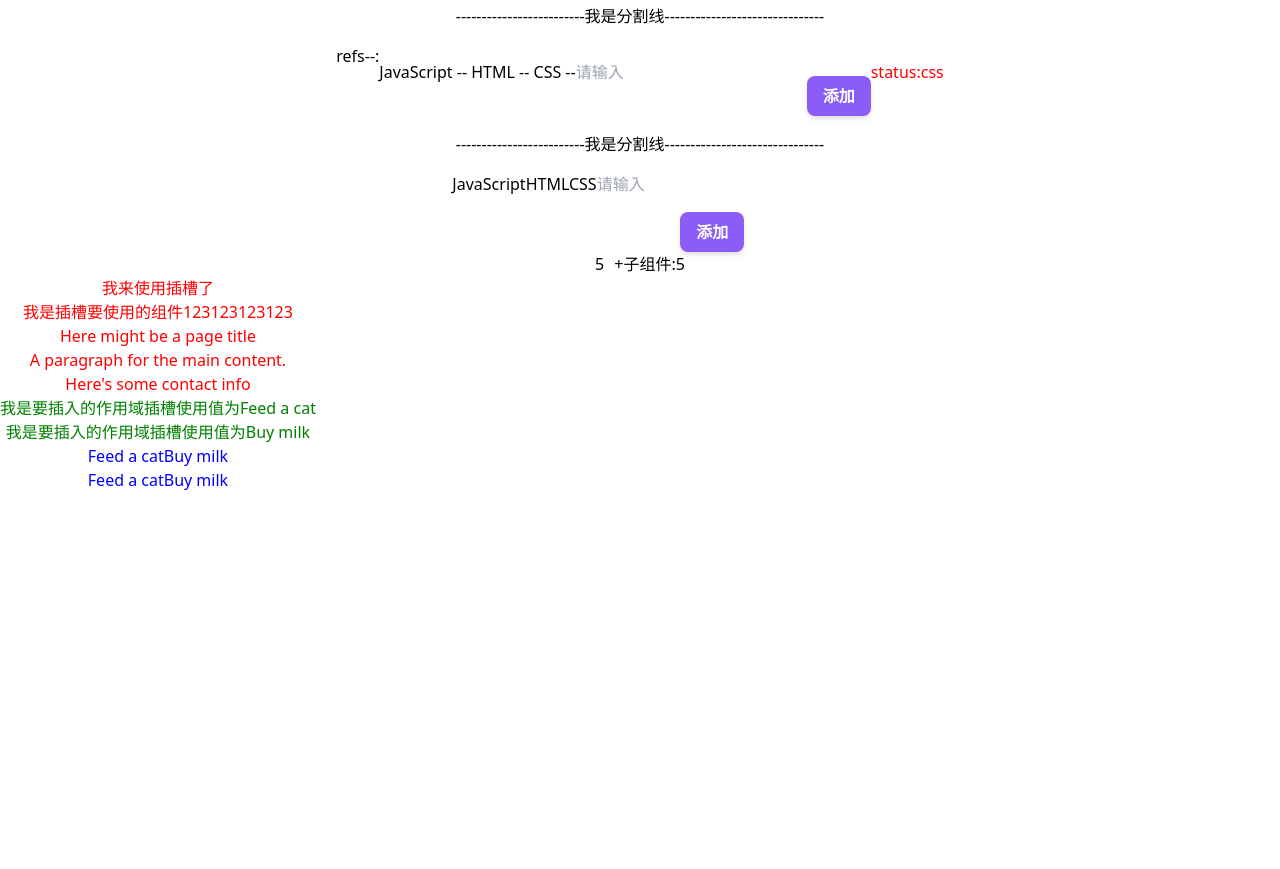
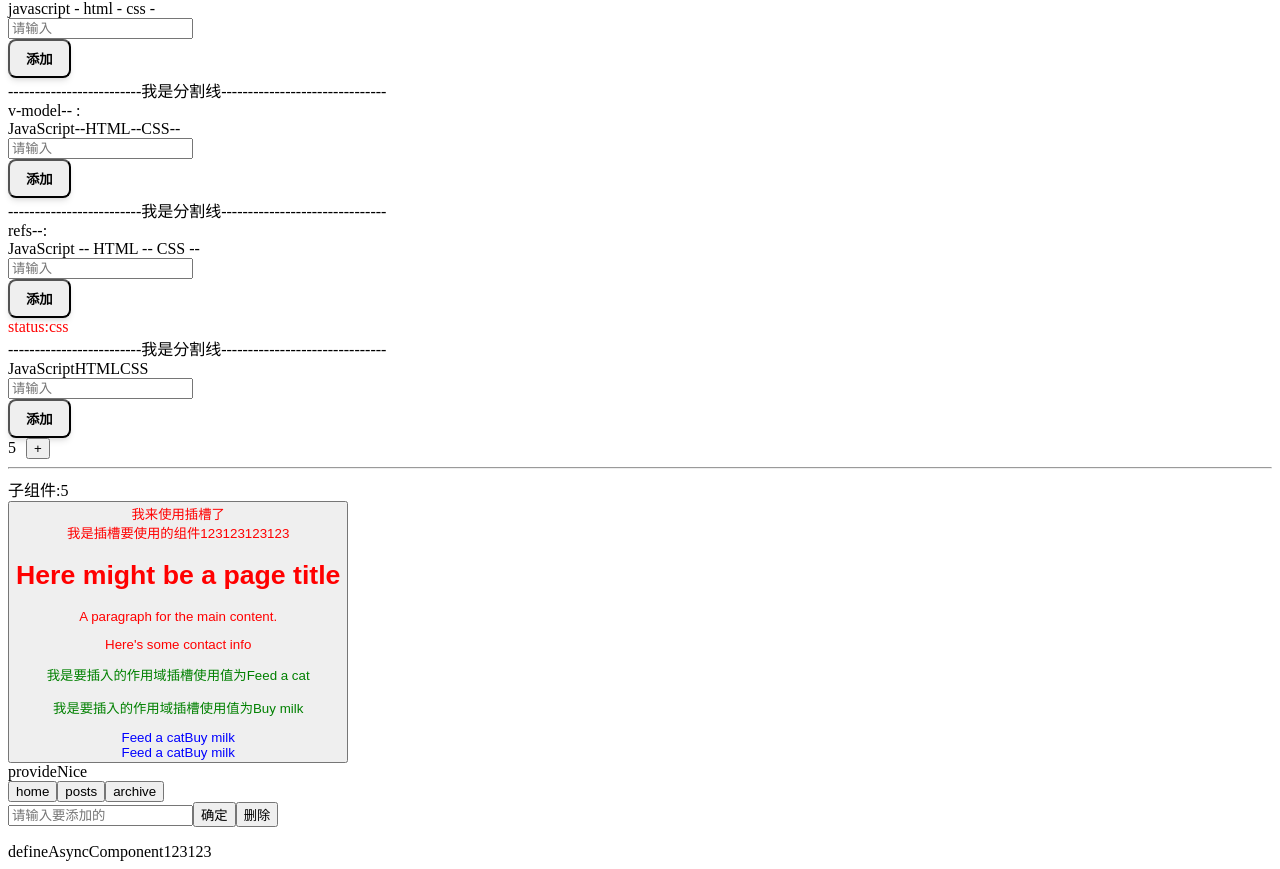
Before and after one commit to codehzy/vite-ts-project, a Vue app: page / in a window 1280 px wide. Shown: the part 1155-2024 px from the top of the page. Before the commit the page ends 1647 px from the top, so only its background shows below. Built offline with nearby package versions, Linux system fonts and the light colour scheme.

Commit message:
✨ feat(provide&componet): provide动态组件异步组件

```diff
--- a/src/components/HelloWorld.vue
+++ b/src/components/HelloWorld.vue
@@ -9,6 +9,8 @@ import Refs from './communicate/refs/index.vue'
 import Provide from './communicate/provide/index.vue'
 import TexTest from './tsx/index'
 import useSlot from './slot/useSlot.vue'
+import provideParent from './provide/parent.vue'
+import tabMain from './isComponents/tabMain.vue'
 
 const count = ref(0)
 
@@ -144,6 +146,12 @@ const getData = () => {
   </div>
 
   <useSlot></useSlot>
+
+  <!-- provide inject -->
+  <provideParent></provideParent>
+
+  <!-- isComponents -->
+  <tabMain></tabMain>
 </template>
 
 <style scoped>
--- /dev/null
+++ b/src/components/isComponents/Archive.vue
@@ -0,0 +1,7 @@
+<template>
+  <div>archive</div>
+</template>
+
+<script lang="ts" setup></script>
+
+<style lang="scss" scoped></style>
--- /dev/null
+++ b/src/components/isComponents/Home.vue
@@ -0,0 +1,7 @@
+<template>
+  <div class="demo-tab">Home component</div>
+</template>
+
+<script lang="ts" setup></script>
+
+<style lang="scss" scoped></style>
--- /dev/null
+++ b/src/components/isComponents/Posts.vue
@@ -0,0 +1,30 @@
+<template>
+  <div>
+    <input v-model="inputValue" placeholder="请输入要添加的" />
+    <button @click="handleAddClick">确定</button>
+    <button @click="handleRemove">删除</button>
+    <ul>
+      <li v-for="(item, index) in list" :index="item">
+        第{{ index }} --- {{ item }}
+      </li>
+    </ul>
+  </div>
+</template>
+
+<script lang="ts" setup>
+import { reactive, ref } from 'vue'
+
+const inputValue = ref('')
+const list = reactive<Array<String>>([])
+
+const handleAddClick = () => {
+  list.push(inputValue.value)
+  inputValue.value = ''
+}
+
+const handleRemove = () => {
+  list.splice(-1, 1)
+}
+</script>
+
+<style lang="scss" scoped></style>
--- /dev/null
+++ b/src/components/isComponents/asyncComponent.vue
@@ -0,0 +1,7 @@
+<template>
+  <div>defineAsyncComponent123123</div>
+</template>
+
+<script lang="ts" setup></script>
+
+<style lang="scss" scoped></style>
--- /dev/null
+++ b/src/components/isComponents/tabMain.vue
@@ -0,0 +1,107 @@
+<template>
+  <div>
+    <button
+      v-for="(tab, index) in tabs"
+      :key="index"
+      @click="currentTabComponentClick(tab.value)"
+    >
+      {{ tab.key }}
+    </button>
+
+    <keep-alive>
+      <component :is="currentType" />
+    </keep-alive>
+
+    <Suspense>
+      <asyncComponent />
+    </Suspense>
+  </div>
+</template>
+
+<script lang="ts" setup>
+import { defineAsyncComponent, ref, shallowRef, Suspense } from 'vue'
+import Home from './Home.vue'
+import Posts from './Posts.vue'
+import Archive from './Archive.vue'
+
+const asyncComponent = defineAsyncComponent(
+  () => import('./asyncComponent.vue')
+)
+
+const tabs = shallowRef([
+  {
+    key: 'home',
+    value: Home
+  },
+  {
+    key: 'posts',
+    value: Posts
+  },
+  {
+    key: 'archive',
+    value: Archive
+  }
+])
+const currentType = shallowRef(Posts)
+
+// 方法一
+// const tabs = shallowRef([
+//   {
+//     key: 'home',
+//     value: Home
+//   },
+//   {
+//     key: 'posts',
+//     value: Posts
+//   },
+//   {
+//     key: 'archive',
+//     value: Archive
+//   }
+// ])
+// let currentTab = shallowRef(Home)
+
+// const clickCurrentTab = (tab) => {
+//   currentTab.value = tab
+// }
+
+// 方法二
+
+const currentTabComponentClick = (tab) => {
+  currentType.value = tab
+}
+</script>
+
+<style lang="scss" scoped>
+// .demo {
+//   font-family: sans-serif;
+//   border: 1px solid #eee;
+//   border-radius: 2px;
+//   padding: 20px 30px;
+//   margin-top: 1em;
+//   margin-bottom: 40px;
+//   user-select: none;
+//   overflow-x: auto;
+// }
+
+// .tab-button {
+//   padding: 6px 10px;
+//   border-top-left-radius: 3px;
+//   border-top-right-radius: 3px;
+//   border: 1px solid #ccc;
+//   cursor: pointer;
+//   background: #f0f0f0;
+//   margin-bottom: -1px;
+//   margin-right: -1px;
+// }
+// .tab-button:hover {
+//   background: #e0e0e0;
+// }
+// .tab-button.active {
+//   background: #e0e0e0;
+// }
+// .demo-tab {
+//   border: 1px solid #ccc;
+//   padding: 10px;
+// }
+</style>
--- /dev/null
+++ b/src/components/provide/child.vue
@@ -0,0 +1,11 @@
+<template>
+  <div>
+    <childChild></childChild>
+  </div>
+</template>
+
+<script lang="ts" setup>
+import childChild from './childchild.vue'
+</script>
+
+<style lang="scss" scoped></style>
--- /dev/null
+++ b/src/components/provide/childchild.vue
@@ -0,0 +1,11 @@
+<template>
+  <div>{{ parentTitle }}</div>
+</template>
+
+<script lang="ts" setup>
+import { inject } from 'vue'
+
+const parentTitle = inject('parentTitle')
+</script>
+
+<style lang="scss" scoped></style>
--- /dev/null
+++ b/src/components/provide/parent.vue
@@ -0,0 +1,16 @@
+<template>
+  <div>
+    <child></child>
+  </div>
+</template>
+
+<script lang="ts" setup>
+import { ref, provide } from 'vue'
+import child from './child.vue'
+
+const title = ref('provideNice')
+
+provide('parentTitle', title)
+</script>
+
+<style lang="scss" scoped></style>
--- a/src/main.ts
+++ b/src/main.ts
@@ -1,6 +1,6 @@
 import { createApp } from 'vue'
 import App from './App.vue'
-import './assets/index.css'
+// import './assets/index.css'
 import router from './router/index'
 import { createPinia } from 'pinia'
 
```
